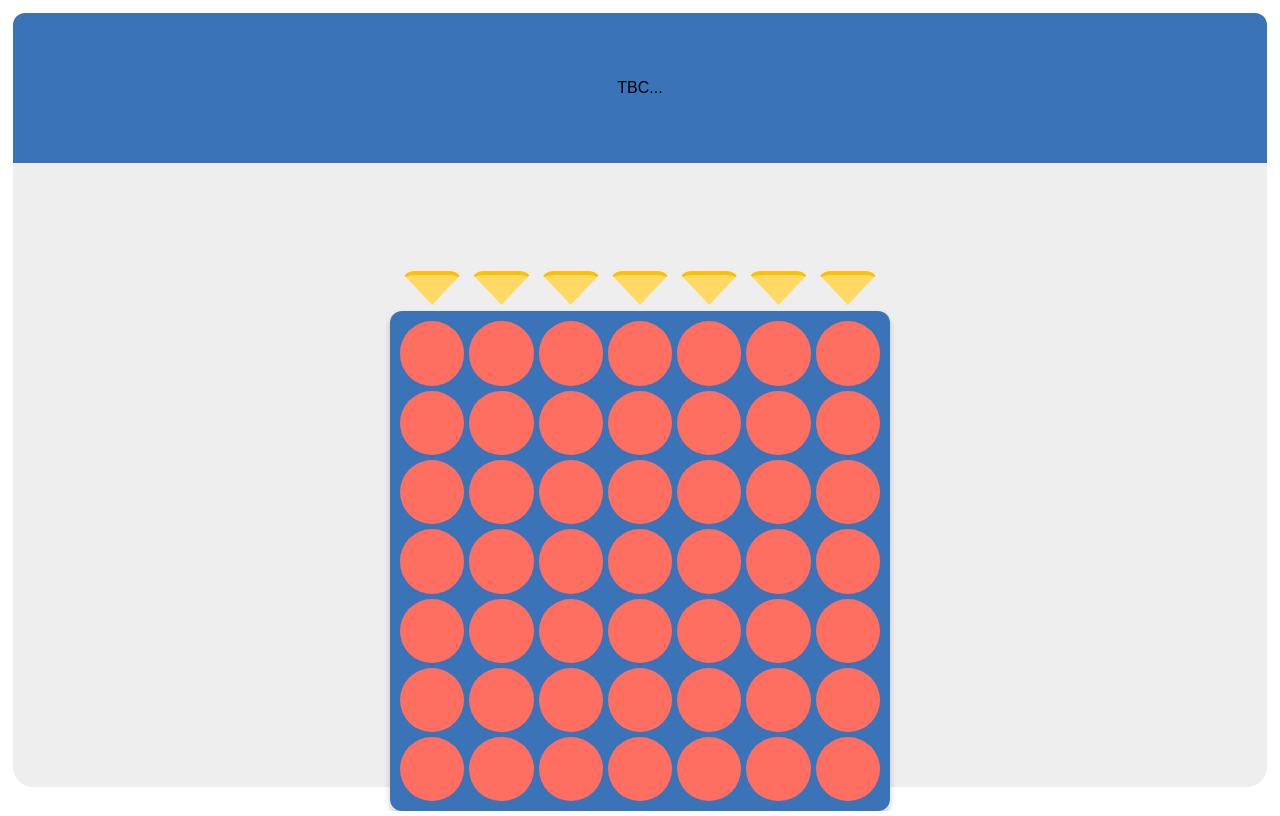
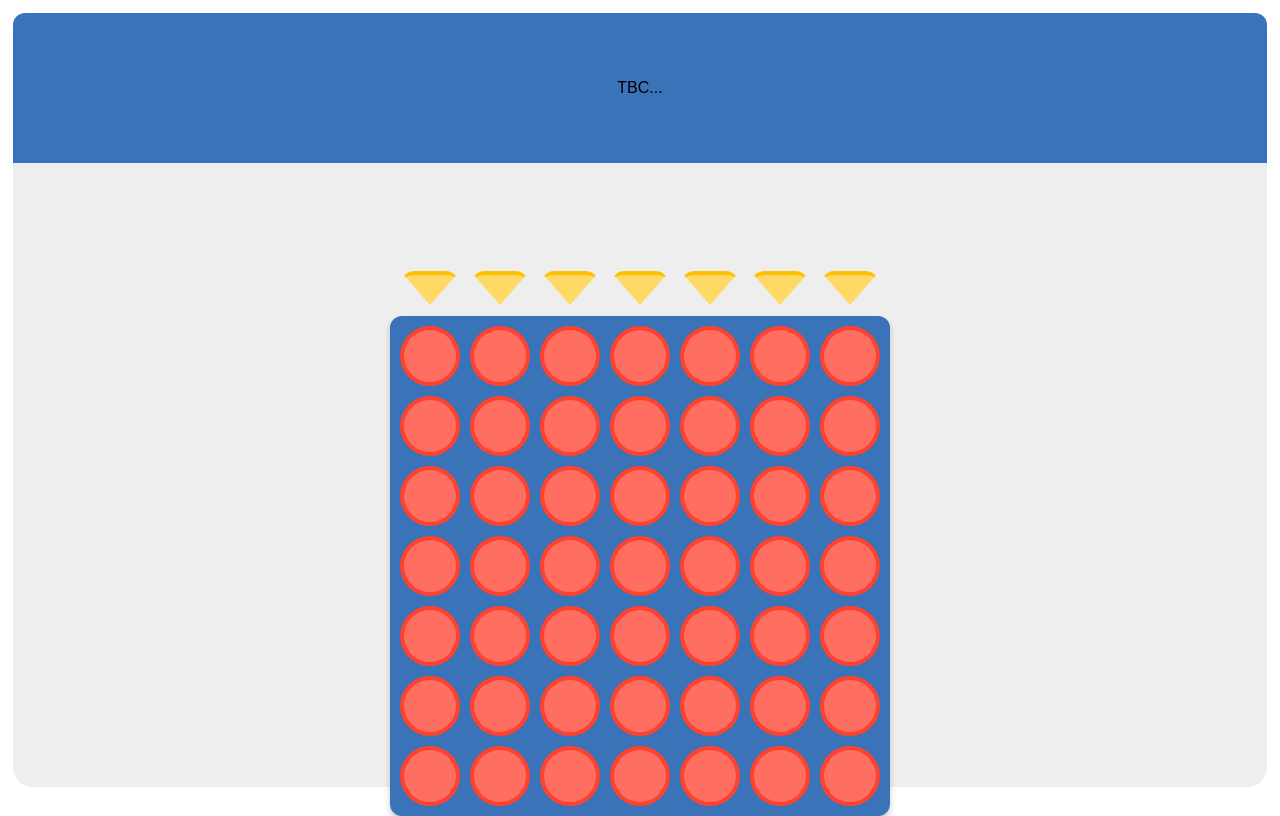
Before and after one commit to DaleKMillington/all-four, a React (Vite) app: page / in a window 1280 px wide. Built offline with nearby package versions, Linux system fonts and the light colour scheme.

Commit message:
Some slight tweaks yo colours and border radius

```diff
--- a/src/components/board/board.scss
+++ b/src/components/board/board.scss
@@ -23,8 +23,8 @@
         display: grid;
         grid-template-columns: repeat(7, 1fr);
         grid-template-rows: repeat(1, 1fr);
-        gap: 5px;
-        margin-bottom: 5px;
+        gap: 10px;
+        margin-bottom: 10px;
         aspect-ratio: 7 / 1;
         padding: calc(10px / 7) 10px;
     }
@@ -34,7 +34,7 @@
         display: grid;
         grid-template-columns: repeat(7, 1fr);
         grid-template-rows: repeat(7, 1fr);
-        gap: 5px;
+        gap: 10px;
         aspect-ratio: 7 / 7;
         background: $board-color;
         border-radius: 12px;
--- a/src/components/cell/cell.scss
+++ b/src/components/cell/cell.scss
@@ -1,17 +1,22 @@
 @use '/src/scss/variables' as *;
+
+@mixin color-modifier($color, $amount) {
+    background-color: $color;
+    border: 4px solid darken($color, $amount);
+}
 
 .cell {
     border-radius: 50%;
 
     &--clear {
-        background-color: $background-color;
+        @include color-modifier($background-color, 0)
     }
 
     &--red {
-        background-color: $red-coin-color;
+        @include color-modifier($red-coin-color, 10)
     }
 
     &--yellow {
-        background-color: $yellow-coin-color;
+        @include color-modifier($yellow-coin-color, 20)
     }
 }
--- a/src/components/dropIcon/dropIcon.scss
+++ b/src/components/dropIcon/dropIcon.scss
@@ -1,12 +1,12 @@
 @use '/src/scss/variables' as *;
 
-@mixin after-modifier($color) {
+@mixin color-modifier($color, $amount) {
     &::after {
         content: "";
         position: absolute;
         background-color: $color;
         border-radius: 15px;
-        border-top: 4px solid darken($color, 20);
+        border-top: 4px solid darken($color, $amount);
         top: 50%;
         width: 100%;
         height: 50%;
@@ -33,15 +33,15 @@
     transition: transform 0.3s ease-in-out;
 
     &--clear {
-        @include after-modifier(transparent)
+        @include color-modifier(transparent, 0)
     }
 
     &--red {
-        @include after-modifier($red-coin-color)
+        @include color-modifier($red-coin-color, 10)
     }
 
     &--yellow {
-        @include after-modifier($yellow-coin-color)
+        @include color-modifier($yellow-coin-color, 20)
     }
 
     &--animated {
```
